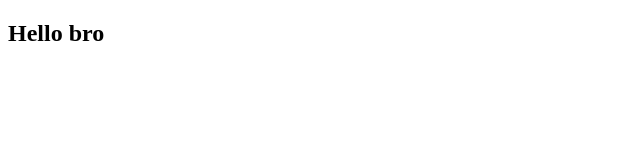
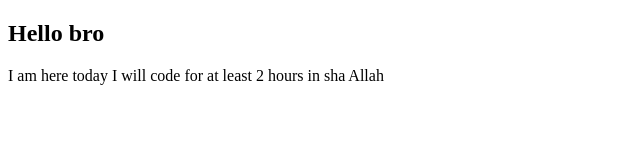
Before and after one commit to hrhabib07/penguin-fashion-tailwind, a plain HTML site: page index.html in a window 1280 px wide. Shown: the whole page, without its empty margins (0-640 px from the left). Drawn offline with Linux system fonts and the light colour scheme.

Commit message:
new code added

```diff
--- a/index.html
+++ b/index.html
@@ -7,5 +7,6 @@
 </head>
 <body>
     <h2>Hello bro</h2>
+    <p>I am here today I will code for at least 2 hours in sha Allah</p>
 </body>
 </html>
```
